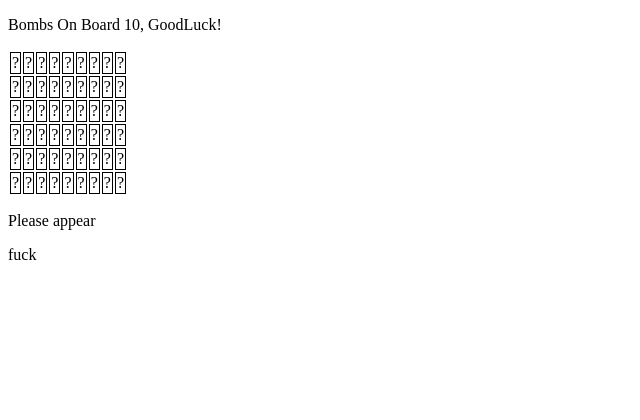
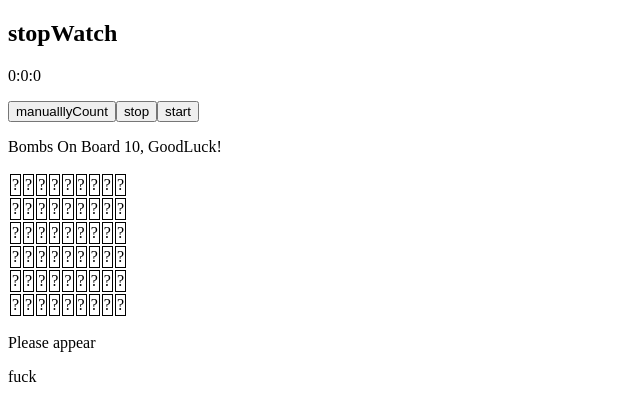
Before and after one commit to SantoHerrera/minesweeperbutinvue, a Vue app: page / in a window 1280 px wide. Shown: the top 420 px of the page, without its empty margins (0-640 px from the left). Built offline with nearby package versions, Linux system fonts and the light colour scheme.

Commit message:
getting things ready for stopWatch

```diff
--- a/src/App.vue
+++ b/src/App.vue
@@ -1,5 +1,6 @@
 <template>
   <div id="app">
+    <StopWatch />
     <HelloWorld />
     {{idk}}
   </div>
@@ -7,6 +8,8 @@
 
 <script>
 import HelloWorld from "./components/HelloWorld.vue";
+import StopWatch from "./components/StopWatch.vue";
+
 
 export default {
   name: "App",
@@ -17,7 +20,8 @@ export default {
     };
   },
   components: {
-    HelloWorld
+    HelloWorld,
+    StopWatch
   }
 };
 </script>
--- a/src/components/HelloWorld.vue
+++ b/src/components/HelloWorld.vue
@@ -41,7 +41,6 @@ export default {
     randomTrueFalse: function() {
       return Math.random() <= 0.2;
     },
-    ////////helper functions
     allNearbyCells: function(cellId, nestedArray, fn, skipMiddle) {
       //skipMiddle defaults to false, true applys function passed in to cellId
       let Id = this.stringToId(cellId);
--- /dev/null
+++ b/src/components/StopWatch.vue
@@ -0,0 +1,23 @@
+<template>
+  <div id="app">
+    <h2>stopWatch</h2>
+    <p>{{hours}}:{{minutes}}:{{seconds}}</p>
+    <button v-on:click="clickTHis">manualllyCount</button>
+    <button v-on:click="iSaidStaaaap">stop</button>
+    <button v-on:click="iSaidStart">start</button>
+  </div>
+</template>
+
+<script>
+export default {
+  name: "StopWatch",
+  data: function() {
+    return {
+      hours: 0,
+      minutes: 0,
+      seconds: 0,
+      isRunning: true
+    };
+  }
+};
+</script>>
```
